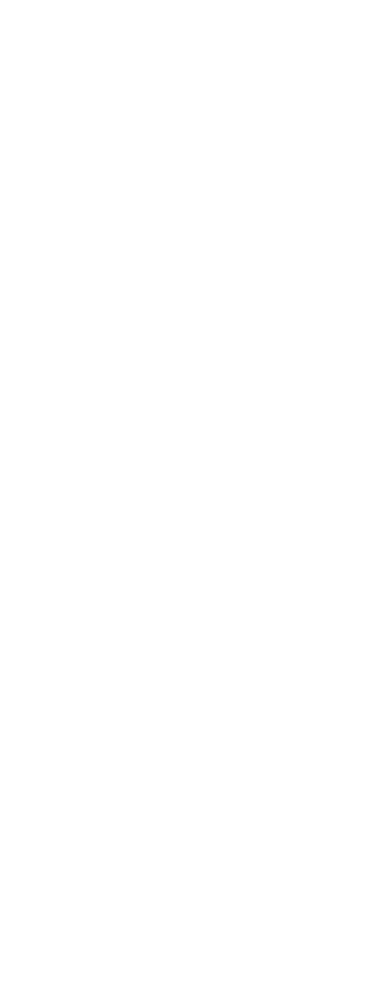
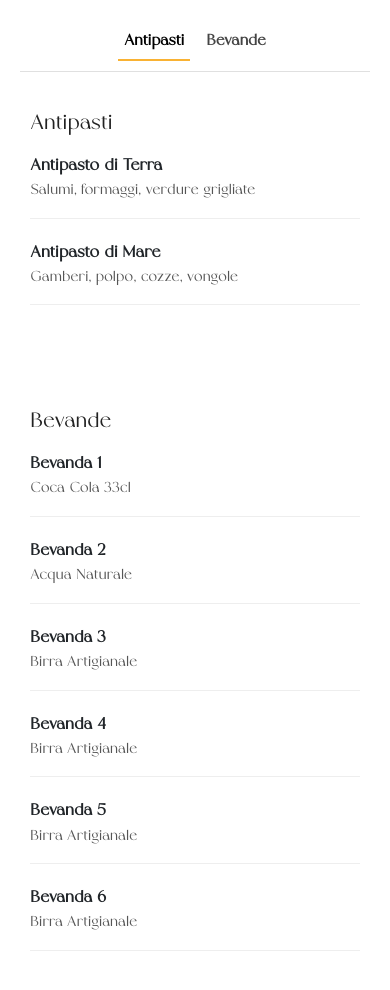
Before and after one commit to Cristiano-Rocchi/isolotto-del-pirgo, a React (Create React App) app: page /menu in a window 390 px wide. Before the commit this address had no page. Shown: the top 990 px of the page. Before the commit the page ends 844 px from the top, so only its background shows below. Built offline with nearby package versions, Linux system fonts and the light colour scheme.

Commit message:
menu page + responsive 1

```diff
--- a/src/App.jsx
+++ b/src/App.jsx
@@ -1,12 +1,13 @@
 import "./App.css";
+import { BrowserRouter, Route, Routes } from "react-router-dom";
 import Homepage from "./Components/Homepage/Homepage";
-import { BrowserRouter, Route, Routes } from "react-router-dom";
-
+import Menu from "./Components/Menu/Menu";
 function App() {
   return (
     <BrowserRouter>
       <Routes>
         <Route path="/" element={<Homepage />} />
+        <Route path="/menu" element={<Menu />} />
       </Routes>
     </BrowserRouter>
   );
--- /dev/null
+++ b/src/Components/Menu/Menu.css
@@ -0,0 +1,100 @@
+/*
+INDICE CSS
+1. Generali
+2. Navbar superiore
+3. Categorie e prodotti
+4. Media queries
+*/
+
+/* -----------------------------
+1. GENERALI
+----------------------------- */
+.menu-page {
+  padding: 20px;
+  font-family: "Sogo", sans-serif;
+}
+
+/* -----------------------------
+  2. NAVBAR SUPERIORE
+  ----------------------------- */
+.menu-navbar {
+  position: sticky;
+  top: 0;
+  background-color: #fff;
+  z-index: 999;
+  display: flex;
+  justify-content: center;
+  gap: 20px;
+  padding: 10px 0;
+  border-bottom: 1px solid #e0e0e0;
+}
+
+.menu-navbar button {
+  background: none;
+  border: none;
+  font-size: 1rem;
+  font-weight: 600;
+  color: #444;
+  padding-bottom: 5px;
+  cursor: pointer;
+  border-bottom: 2px solid transparent;
+  transition: all 0.2s ease;
+}
+
+.menu-navbar button.active {
+  color: #000;
+  border-bottom: 2px solid #f9b233;
+}
+
+/* -----------------------------
+  3. CATEGORIE E PRODOTTI
+  ----------------------------- */
+.menu-category {
+  padding: 40px 10px;
+}
+
+.menu-category h2 {
+  font-size: 1.5rem;
+  margin-bottom: 20px;
+  text-align: left;
+  color: #222;
+}
+
+.menu-item {
+  margin-bottom: 25px;
+  border-bottom: 1px solid #eee;
+  padding-bottom: 15px;
+}
+
+.menu-item h4 {
+  margin: 0;
+  font-size: 1.1rem;
+  font-weight: 600;
+}
+
+.menu-item p {
+  margin: 5px 0 0;
+  font-size: 0.95rem;
+  color: #555;
+}
+
+/* -----------------------------
+  4. MEDIA QUERIES (mobile)
+  ----------------------------- */
+@media (max-width: 768px) {
+  .menu-navbar {
+    gap: 10px;
+  }
+  .menu-navbar button {
+    font-size: 0.95rem;
+  }
+  .menu-category h2 {
+    font-size: 1.3rem;
+  }
+  .menu-item h4 {
+    font-size: 1rem;
+  }
+  .menu-item p {
+    font-size: 0.9rem;
+  }
+}
--- /dev/null
+++ b/src/Components/Menu/Menu.jsx
@@ -0,0 +1,104 @@
+import React, { useRef, useState, useEffect } from "react";
+import "./Menu.css";
+
+const Menu = () => {
+  // -----------------------------
+  // 1. REFERENCES E STATE
+  // -----------------------------
+  const antipastiRef = useRef(null);
+  const bevandeRef = useRef(null);
+  const [activeSection, setActiveSection] = useState("antipasti");
+
+  // -----------------------------
+  // 2. SCROLL DETECTION EFFECT
+  // -----------------------------
+  useEffect(() => {
+    const handleScroll = () => {
+      const antipastiTop = antipastiRef.current.getBoundingClientRect().top;
+      const bevandeTop = bevandeRef.current.getBoundingClientRect().top;
+
+      if (bevandeTop <= 150) {
+        setActiveSection("bevande");
+      } else {
+        setActiveSection("antipasti");
+      }
+    };
+
+    window.addEventListener("scroll", handleScroll);
+    return () => window.removeEventListener("scroll", handleScroll);
+  }, []);
+
+  // -----------------------------
+  // 3. SCROLL TO SECTION
+  // -----------------------------
+  const scrollTo = (ref) => {
+    ref.current.scrollIntoView({ behavior: "smooth" });
+  };
+
+  // -----------------------------
+  // 4. JSX RETURN
+  // -----------------------------
+  return (
+    <div className="menu-page">
+      {/* 4.1 NAVBAR CON CATEGORIE */}
+      <div className="menu-navbar">
+        <button
+          className={activeSection === "antipasti" ? "active" : ""}
+          onClick={() => scrollTo(antipastiRef)}
+        >
+          Antipasti
+        </button>
+        <button
+          className={activeSection === "bevande" ? "active" : ""}
+          onClick={() => scrollTo(bevandeRef)}
+        >
+          Bevande
+        </button>
+      </div>
+
+      {/* 4.2 SEZIONE ANTIPASTI */}
+      <div className="menu-category" ref={antipastiRef}>
+        <h2>Antipasti</h2>
+        <div className="menu-item">
+          <h4>Antipasto di Terra</h4>
+          <p>Salumi, formaggi, verdure grigliate</p>
+        </div>
+        <div className="menu-item">
+          <h4>Antipasto di Mare</h4>
+          <p>Gamberi, polpo, cozze, vongole</p>
+        </div>
+      </div>
+
+      {/* 4.3 SEZIONE BEVANDE */}
+      <div className="menu-category" ref={bevandeRef}>
+        <h2>Bevande</h2>
+        <div className="menu-item">
+          <h4>Bevanda 1</h4>
+          <p>Coca Cola 33cl</p>
+        </div>
+        <div className="menu-item">
+          <h4>Bevanda 2</h4>
+          <p>Acqua Naturale</p>
+        </div>
+        <div className="menu-item">
+          <h4>Bevanda 3</h4>
+          <p>Birra Artigianale</p>
+        </div>
+        <div className="menu-item">
+          <h4>Bevanda 4</h4>
+          <p>Birra Artigianale</p>
+        </div>
+        <div className="menu-item">
+          <h4>Bevanda 5</h4>
+          <p>Birra Artigianale</p>
+        </div>
+        <div className="menu-item">
+          <h4>Bevanda 6</h4>
+          <p>Birra Artigianale</p>
+        </div>
+      </div>
+    </div>
+  );
+};
+
+export default Menu;
```
